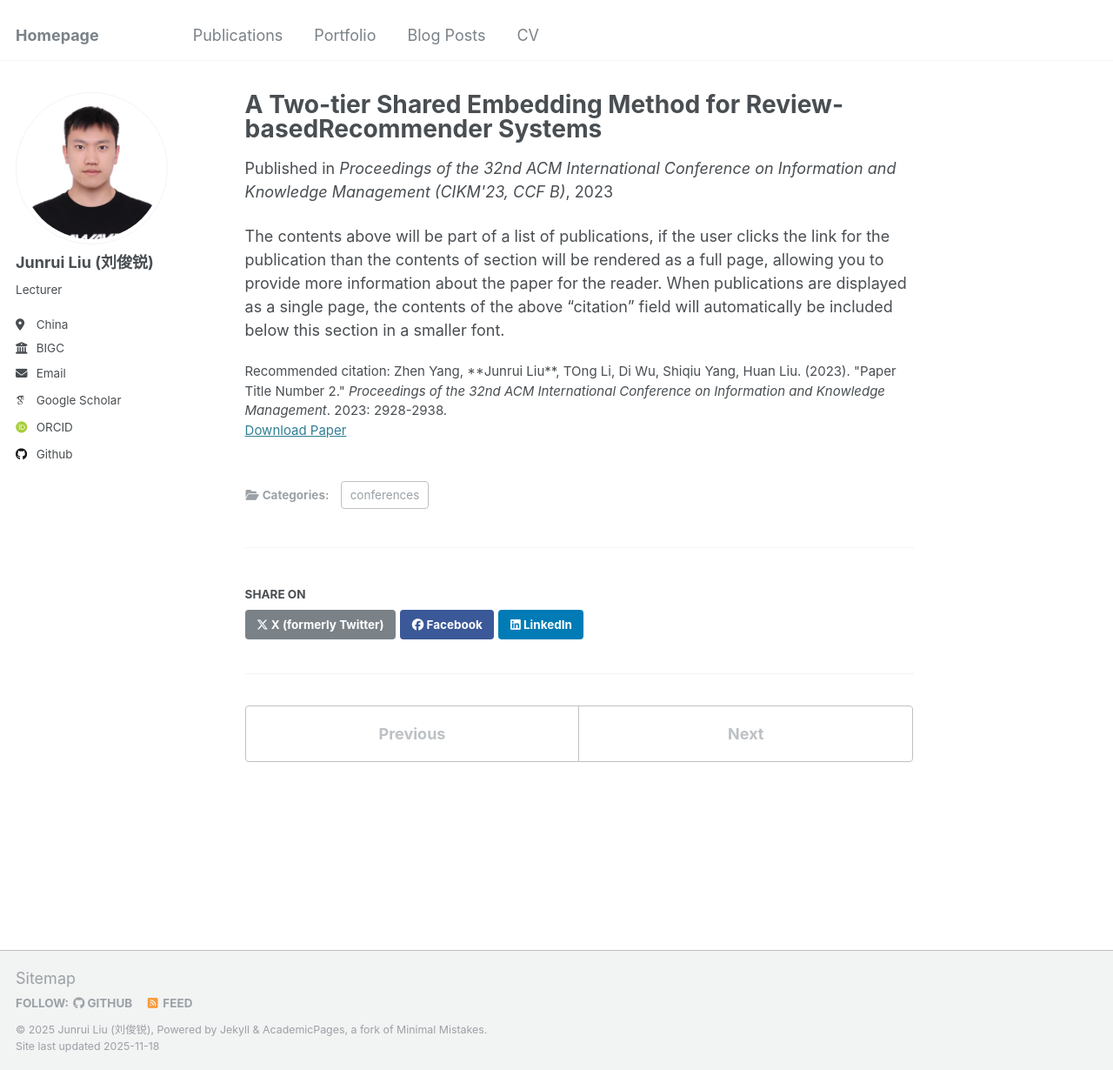
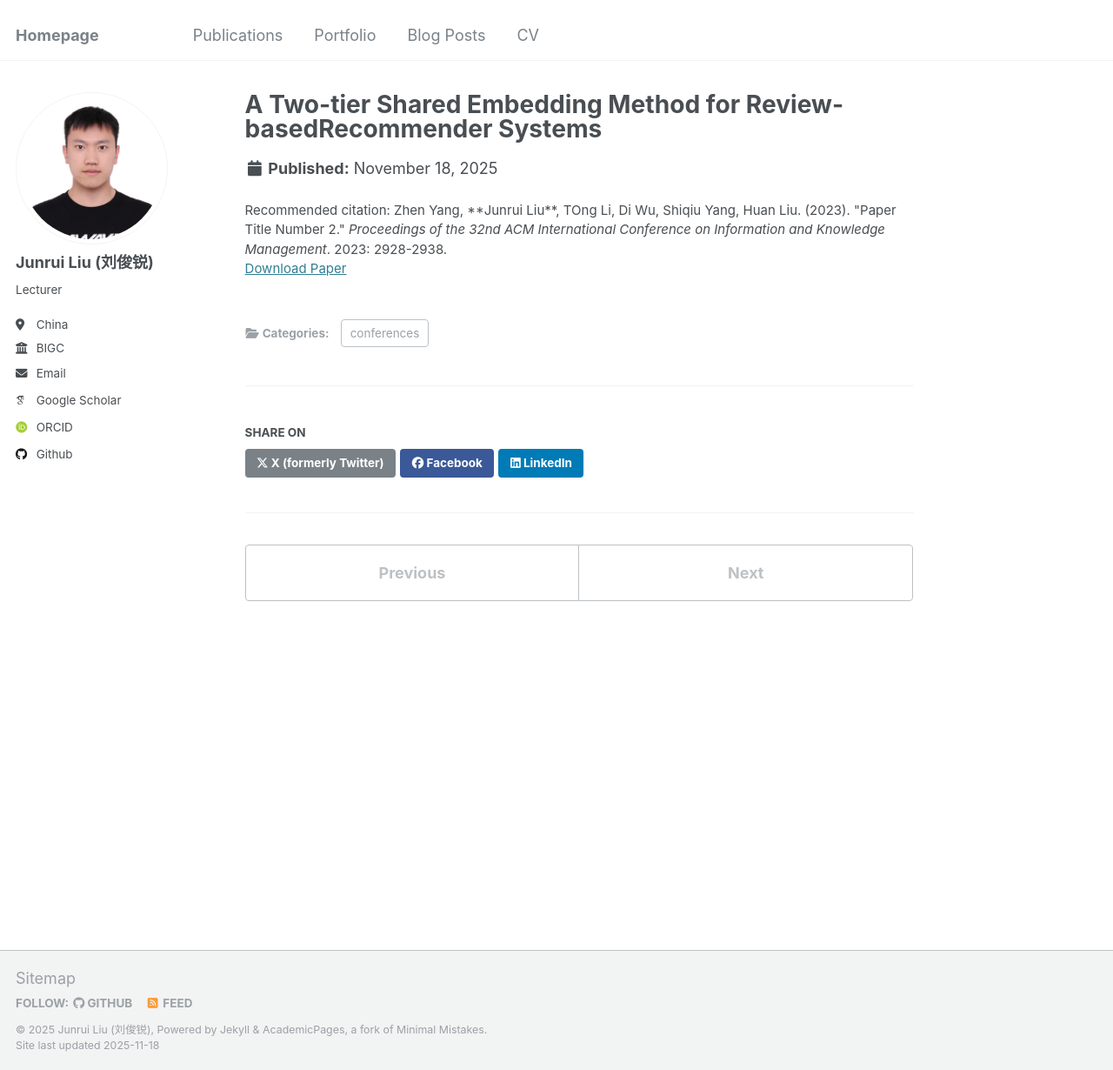
Before and after one commit to dianziliu/dianziliu.github.io, a Jekyll site: the page built from _publications/conf1.md, in a window 1280 px wide and 1230 px high. Shown: the whole window at 87% size. Built offline with Jekyll 4.4.1, drawn with Linux system fonts in a browser that asks for light colours; some web fonts are replaced.

Commit message:
简化publication

```diff
--- a/_publications/conf1.md
+++ b/_publications/conf1.md
@@ -2,14 +2,7 @@
 title: "A Two-tier Shared Embedding Method for Review-basedRecommender Systems"
 collection: publications
 category: conferences
-permalink: /publication/conf1
-excerpt: 'This paper is about the number 1. The number 2 is left for future work.'
-date: 2023-10-23
-venue: "Proceedings of the 32nd ACM International Conference on Information and Knowledge Management (CIKM'23, CCF B)"
 paperurl: 'https://dianziliu.github.io/files/tse_cikm23.pdf'
 codeurl: 'https://github.com/dianziliu/TSE.git'
 citation: 'Zhen Yang, **Junrui Liu**, TOng Li, Di Wu, Shiqiu Yang, Huan Liu. (2023). &quot;Paper Title Number 2.&quot; <i>Proceedings of the 32nd ACM International Conference on Information and Knowledge Management</i>. 2023: 2928-2938.'
 ---
-
-
-The contents above will be part of a list of publications, if the user clicks the link for the publication than the contents of section will be rendered as a full page, allowing you to provide more information about the paper for the reader. When publications are displayed as a single page, the contents of the above "citation" field will automatically be included below this section in a smaller font.
```
